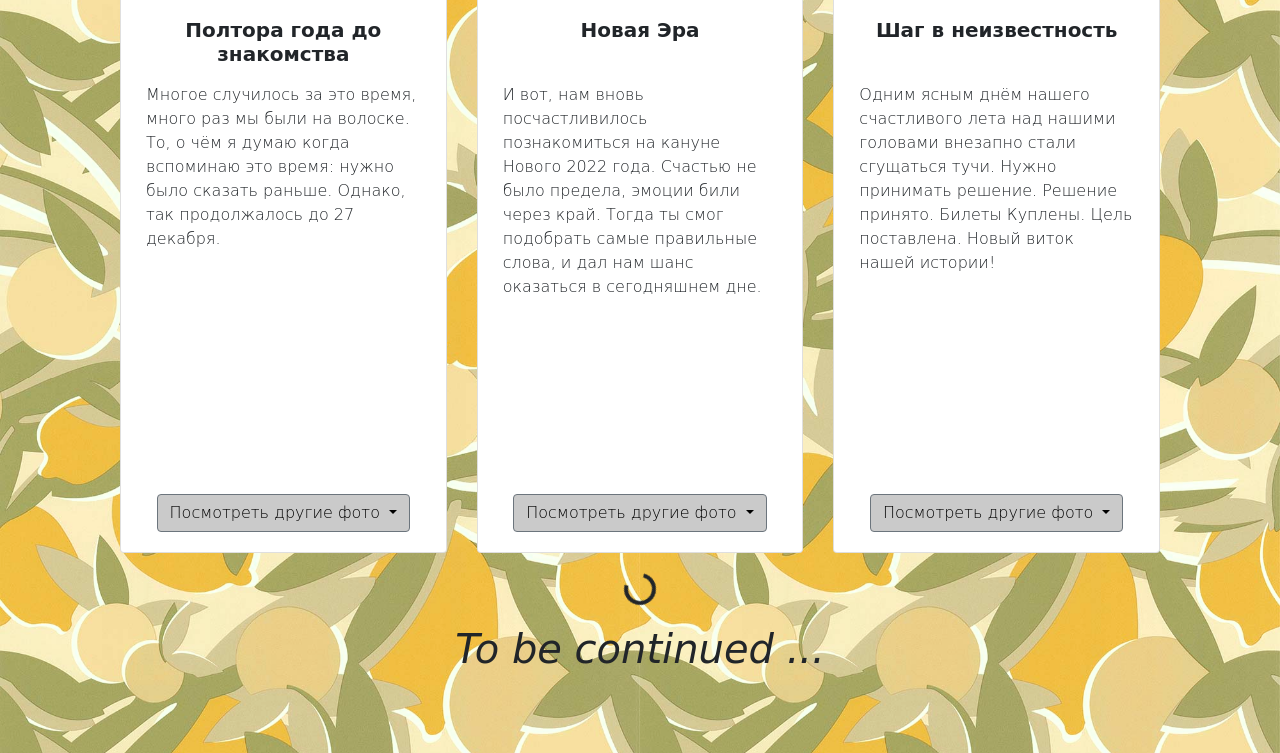
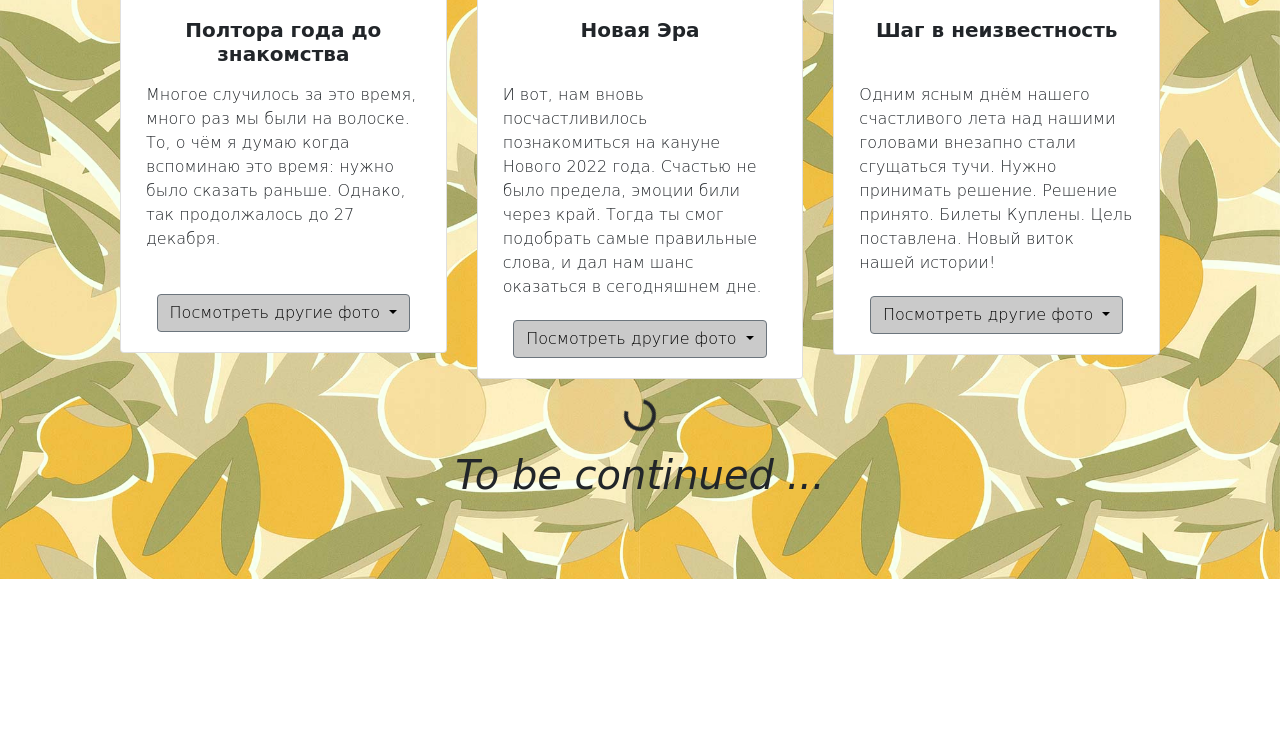
Before and after one commit to lizailyina/TwentyNineMonths, a plain HTML site: page index.html in a window 1280 px wide. Shown: the part 1542-2295 px from the top of the page. After the commit the page ends 2121 px from the top, so only its background shows below. Drawn offline with nearby package versions, Linux system fonts and the light colour scheme.

Commit message:
Update styles.css

```diff
--- a/css/styles.css
+++ b/css/styles.css
@@ -210,6 +210,6 @@ h6 {
 }
 
 #big {
-    min-height: 400px;
+    min-height: 200px;
     padding: 5px;
 }
```
